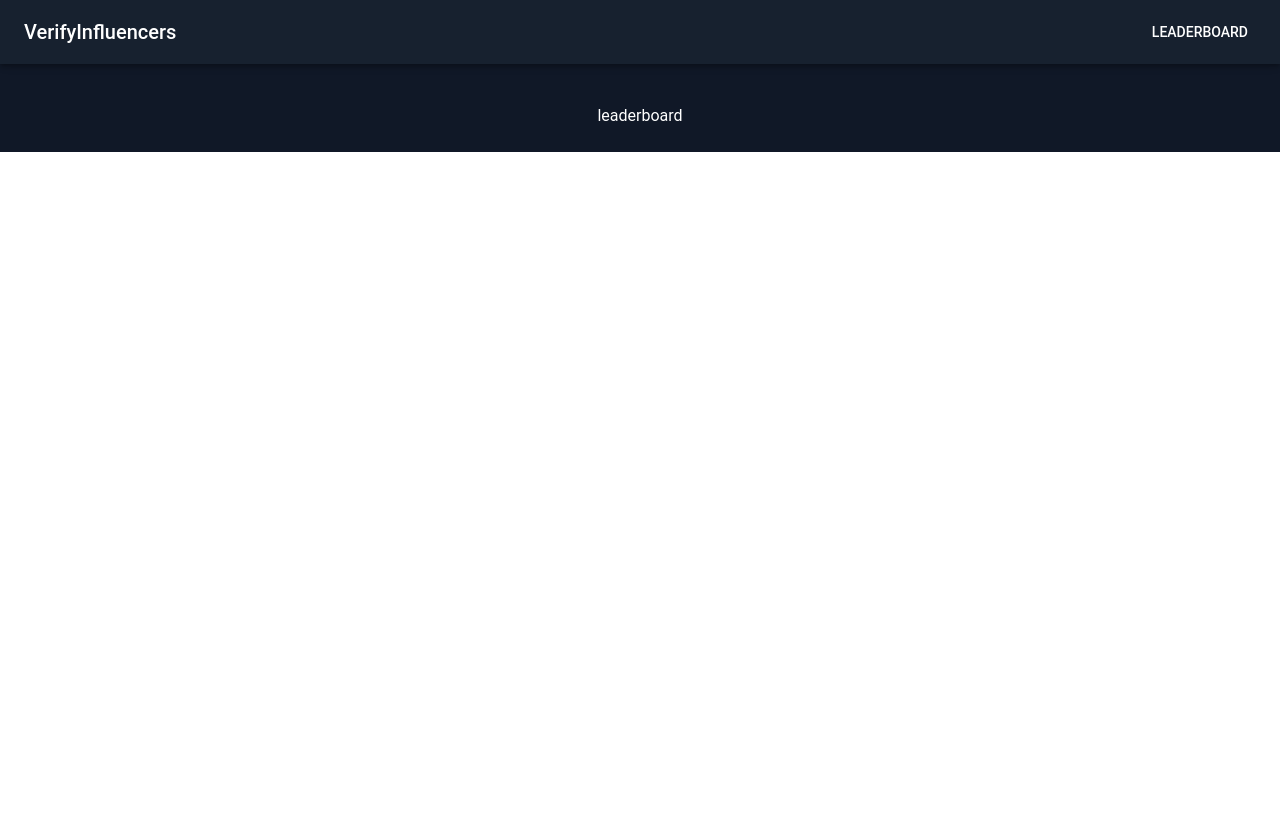
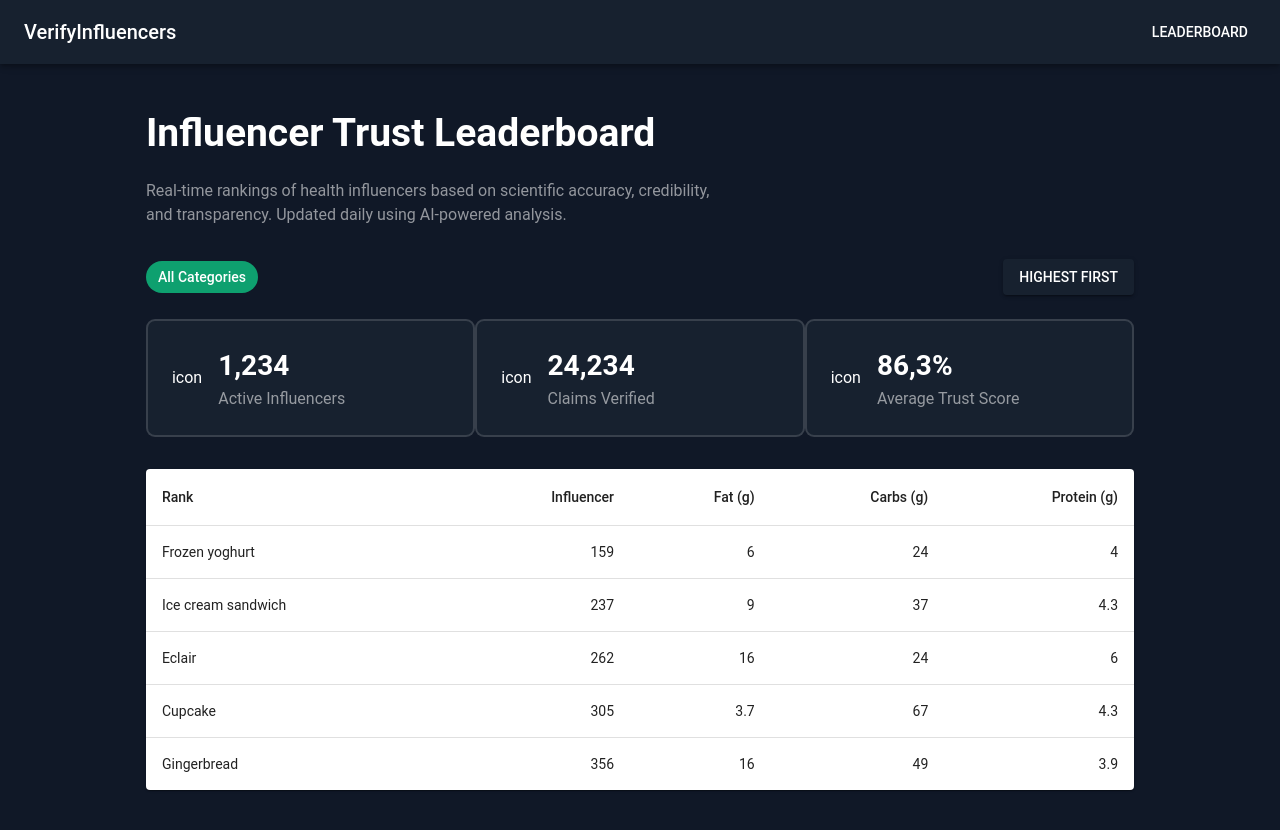
Before and after one commit to nicolasbava/verify-influencers-ia, a React (Vite) app: page /leaderboard in a window 1280 px wide. Before the commit the page ends 800 px from the top, so only its background shows below. Built offline with nearby package versions, Linux system fonts and the light colour scheme.

Commit message:
Add leaderboard page and more deatails

```diff
--- a/src/components/detail/tabs/ClaimsTab.tsx
+++ b/src/components/detail/tabs/ClaimsTab.tsx
@@ -18,16 +18,21 @@ const ButtonGreenSquared = styled(Button)(() => ({
     padding: '4px 12px',
     textTransform: 'capitalize',
     borderRadius: '5px',
-    background: '#0ea06f'
+    background: '#0ea06f',
+    width: '-webkit-fill-available'
 }));
 
 const ClaimsTab = () => {
     const { researchResponse } = useResearchContext();
     const [influencerData, setInfluencerData] = useState<HealthInfluencerVerified | null>(null)
+    const [categories, setCategories] = useState<string[]>([])
 
     useEffect(() => {
         if(researchResponse){
             setInfluencerData(researchResponse)
+        }
+        if(researchResponse && researchResponse.categories){
+            setCategories(researchResponse.categories)
         }
     }, [researchResponse])
 
@@ -54,21 +59,41 @@ const ClaimsTab = () => {
 
                 <Box mb={3}>
                     <Typography mb={1}>Categories</Typography>
-                    <Box sx={{display: 'flex', alignItems: 'center', justifyContent: 'flex-start'}}>
-                        <ButtonGreen variant='contained'>All Categories</ButtonGreen>
+                    <Box sx={{display: 'flex', alignItems: 'center', justifyContent: 'flex-start', gap: 1}}>
+
+
+                            <ButtonGreen variant='contained'>All categories</ButtonGreen>
+
+                        {categories && categories.map(ele => (
+
+                                <ButtonGreen variant='contained'>{ele}</ButtonGreen>
+
+
+                        ))}
+
                     </Box>
                 </Box>
 
                 <Box>
-                    <Grid2 container>
+                    <Grid2 container spacing={2}>
                         <Grid2 size={6}>
                             <Typography mb={1}>Verification Status</Typography>
-                            <Box sx={{display: 'flex', alignItems: 'center', justifyContent: 'flex-start', gap: 1}}>
-                                <ButtonGreenSquared variant='contained'>All Statuses</ButtonGreenSquared>
-                                <ButtonGreenSquared variant='contained'>Verified</ButtonGreenSquared>
-                                <ButtonGreenSquared variant='contained'>Questionable</ButtonGreenSquared>
-                                <ButtonGreenSquared variant='contained'>Debunked</ButtonGreenSquared>
-                            </Box>
+                            {/* <Box sx={{display: 'flex', alignItems: 'center', justifyContent: 'flex-start', gap: 1}}> */}
+                            <Grid2 container spacing={1}>
+                                <Grid2 size={3}>
+                                    <ButtonGreenSquared variant='contained'>All Statuses</ButtonGreenSquared>
+                                </Grid2>
+                                <Grid2 size={3}>
+                                    <ButtonGreenSquared variant='contained'>Verified</ButtonGreenSquared>
+                                </Grid2>
+                                <Grid2 size={3}>
+                                    <ButtonGreenSquared variant='contained'>Questionable</ButtonGreenSquared>
+                                </Grid2>
+                                <Grid2 size={3}>
+                                    <ButtonGreenSquared variant='contained'>Debunked</ButtonGreenSquared>
+                                </Grid2>
+                            </Grid2>
+                            {/* </Box> */}
                         </Grid2>
                         <Grid2 size={6}>
                             <Typography mb={1}>Sort By</Typography>
@@ -78,14 +103,18 @@ const ClaimsTab = () => {
                 </Box>
             </Box>
             <Box>
-                <Typography mb={2}>Showing 10 claims</Typography>
+                <Typography mb={2}>Showing {influencerData?.claims.length} claims</Typography>
                 {
                     influencerData?.claims && influencerData?.claims.length > 0 ? (
                         influencerData?.claims.map(ele => (
                                 <ClaimDetail claim={ele} />
                             )
                         )
-                    ) : 'NO CLAIMS FOUND'
+                    ) : 'Loading'
+                }
+
+                {
+                    influencerData?.claims.length === 0 && 'No claims found'
                 }
 
             </Box>
--- /dev/null
+++ b/src/components/leaderboard/InfoBoxes.tsx
@@ -0,0 +1,67 @@
+import { Box, Button, Grid2, styled, Typography } from "@mui/material";
+import { StyledBox } from "../styled";
+
+const NumberBold = styled(Typography)({
+    fontWeight: 'bold',
+    fontSize: '28px'
+});
+
+const BORDER_BOX = '#41c79a6b';
+const BORDER_BOX_INACTIVE = '#80808042';
+
+const ButtonGreen = styled(Button)(() => ({
+    padding: '4px 12px',
+    textTransform: 'capitalize',
+    borderRadius: '25px',
+    background: '#0ea06f',
+    color: 'white'
+}));
+
+
+const InfoBoxes = () => {
+    return (
+        <Box mb={4}>
+            <Box sx={{display: 'flex', alignItems: 'center', mb: 3, justifyContent: 'space-between'}}>
+                <Box sx={{display: 'flex', alignItems: 'center', }}>
+                    <ButtonGreen>All categories</ButtonGreen>
+
+                </Box>
+                <Button variant='contained' sx={{color: 'white'}}>Highest first</Button>
+            </Box>
+            <Grid2 container>
+                <Grid2 size={4}>
+                    <StyledBox sx={{display: 'flex', alignItems: 'center', gap: 2}}>
+                        <Typography>icon</Typography>
+
+                        <Box>
+                            <NumberBold>1,234</NumberBold>
+                            <Typography sx={{color: '#f9f9f98f'}}>Active Influencers</Typography>
+                        </Box>
+                    </StyledBox>
+                </Grid2>
+                <Grid2 size={4}>
+                    <StyledBox sx={{display: 'flex', alignItems: 'center', gap: 2}}>
+                        <Typography>icon</Typography>
+
+                        <Box>
+                            <NumberBold>24,234</NumberBold>
+                            <Typography sx={{color: '#f9f9f98f'}}>Claims Verified</Typography>
+                        </Box>
+                    </StyledBox>
+                </Grid2>
+                <Grid2 size={4}>
+                    <StyledBox sx={{display: 'flex', alignItems: 'center', gap: 2}}>
+                        <Typography>icon</Typography>
+
+                        <Box>
+                            <NumberBold>86,3%</NumberBold>
+                            <Typography sx={{color: '#f9f9f98f'}}>Average Trust Score</Typography>
+                        </Box>
+                    </StyledBox>
+                </Grid2>
+            </Grid2>
+        </Box>
+    )
+};
+
+export default InfoBoxes;
--- /dev/null
+++ b/src/components/leaderboard/Table.tsx
@@ -0,0 +1,60 @@
+import * as React from 'react';
+import Table from '@mui/material/Table';
+import TableBody from '@mui/material/TableBody';
+import TableCell from '@mui/material/TableCell';
+import TableContainer from '@mui/material/TableContainer';
+import TableHead from '@mui/material/TableHead';
+import TableRow from '@mui/material/TableRow';
+import Paper from '@mui/material/Paper';
+
+function createData(
+  name: string,
+  calories: number,
+  fat: number,
+  carbs: number,
+  protein: number,
+) {
+  return { name, calories, fat, carbs, protein };
+}
+
+const rows = [
+  createData('Frozen yoghurt', 159, 6.0, 24, 4.0),
+  createData('Ice cream sandwich', 237, 9.0, 37, 4.3),
+  createData('Eclair', 262, 16.0, 24, 6.0),
+  createData('Cupcake', 305, 3.7, 67, 4.3),
+  createData('Gingerbread', 356, 16.0, 49, 3.9),
+];
+
+export default function BasicTable() {
+  return (
+    <TableContainer component={Paper}>
+      <Table sx={{ minWidth: 650 }} aria-label="simple table">
+        <TableHead>
+          <TableRow>
+            <TableCell>Rank</TableCell>
+            <TableCell align="right">Influencer</TableCell>
+            <TableCell align="right">Fat&nbsp;(g)</TableCell>
+            <TableCell align="right">Carbs&nbsp;(g)</TableCell>
+            <TableCell align="right">Protein&nbsp;(g)</TableCell>
+          </TableRow>
+        </TableHead>
+        <TableBody>
+          {rows.map((row) => (
+            <TableRow
+              key={row.name}
+              sx={{ '&:last-child td, &:last-child th': { border: 0 } }}
+            >
+              <TableCell component="th" scope="row">
+                {row.name}
+              </TableCell>
+              <TableCell align="right">{row.calories}</TableCell>
+              <TableCell align="right">{row.fat}</TableCell>
+              <TableCell align="right">{row.carbs}</TableCell>
+              <TableCell align="right">{row.protein}</TableCell>
+            </TableRow>
+          ))}
+        </TableBody>
+      </Table>
+    </TableContainer>
+  );
+}
--- a/src/components/leaderboard/index.tsx
+++ b/src/components/leaderboard/index.tsx
@@ -1,6 +1,15 @@
+import { Box, Typography } from "@mui/material";
+import InfoBoxes from "./InfoBoxes";
+import BasicTable from "./Table";
+
 const LeaderBoardComponent = () => {
     return (
-        'leaderboard'
+        <Box mb={2}>
+            <Typography mb={2} sx={{fontWeight: 'bold', fontSize: '39px'}}>Influencer Trust Leaderboard</Typography>
+            <Typography mb={4} variant="body1" sx={{color: '#f9f9f98f', maxWidth: {xs: '100%', md: '60%'}}}>Real-time rankings of health influencers based on scientific accuracy, credibility, and transparency. Updated daily using AI-powered analysis.</Typography>
+            <InfoBoxes />
+            <BasicTable />
+        </Box>
     )
 };
 
--- a/src/components/styled/index.tsx
+++ b/src/components/styled/index.tsx
@@ -1,4 +1,7 @@
-import { styled, TextField } from "@mui/material";
+import { Box, Button, styled, TextField } from "@mui/material";
+
+const BORDER_BOX = '#41c79a6b';
+const BORDER_BOX_INACTIVE = '#80808042';
 
 export const CustomTextField = styled(TextField)({
     '& .MuiOutlinedInput-root': {
@@ -8,3 +11,22 @@ export const CustomTextField = styled(TextField)({
       color: 'white' // Bordes redondeados
     },
 });
+
+export const StyledButton = styled(Button)<{ active?: boolean }>(({ theme, active }) => ({
+  backgroundColor: active ? theme.palette.secondary.dark : theme.palette.primary.dark,
+  border: active ? `2px solid ${BORDER_BOX}` : `2px solid ${BORDER_BOX_INACTIVE}` ,
+  color: active ? theme.palette.secondary.main : 'grey',
+  padding: '4px 8px',
+  borderRadius: '8px',
+  textAlign: "center",
+  cursor: 'pointer',
+  textTransform: 'capitalize',
+  width: '-webkit-fill-available',
+}));
+
+export const StyledBox = styled(Box)(({ theme }) => ({
+  border: `2px solid #ffffff24`,
+  padding: '24px',
+  borderRadius: '9px',
+  background: theme.palette.primary.light
+}));
--- a/src/main.tsx
+++ b/src/main.tsx
@@ -7,7 +7,7 @@ import CssBaseline from "@mui/material/CssBaseline";
 import theme from "./theme.ts";
 import { ResearchProvider } from './context/GlobalContext.tsx';
 
-// TODO put links of claim research and date of claim publish
+// TODO put links of claim research and date of claim publish and profile picture -> save picture to bdd
 // TODO add categories to the health influencer for detail page
 // TODO add total claims verified for info boxes
 // TODO add filters to detail page
```
